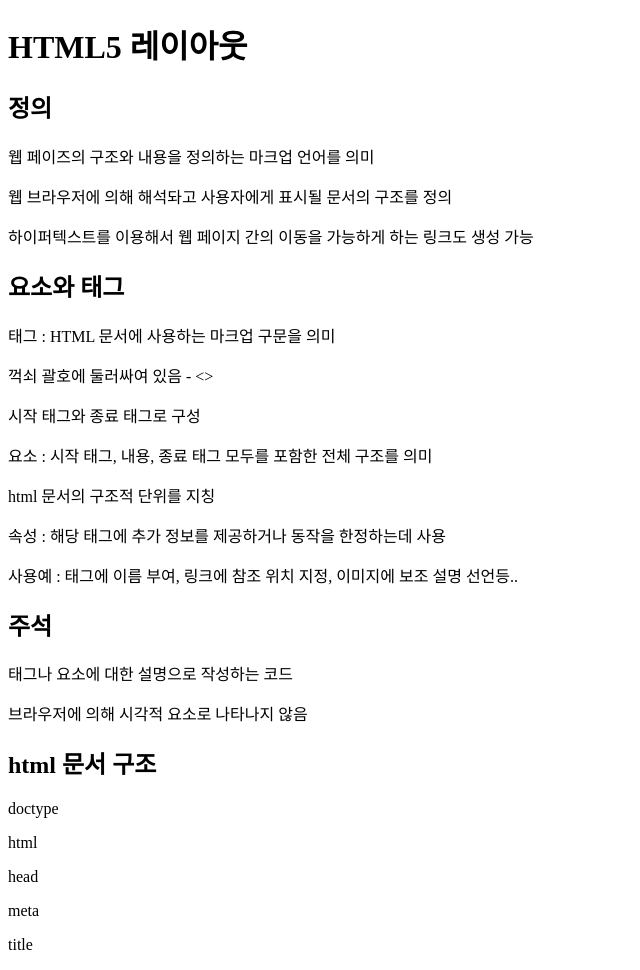
After one commit to pq100/frontends, a FastAPI app: template views/templates/html/01layout.html in a window 1280 px wide. The commit adds this page. Shown: the whole page, without its empty margins (0-640 px from the left). Run offline with FastAPI, Linux system fonts and the light colour scheme; the template is opened without the code that fills it, so the values that code supplies are empty; parts of the project's set-up code (start-up, migrations or seed data) failed here and were passed over.

Commit message:
html5 - 태그, 요소, 속성, 문서 구조

```diff
--- a/main.py
+++ b/main.py
@@ -2,10 +2,10 @@ from fastapi import FastAPI, Request
 from starlette.responses import HTMLResponse
 from starlette.templating import Jinja2Templates
 
-from views.app.routes.css import css_router
-from views.app.routes.html import html_router
-from views.app.routes.jscript import jscript_router
-from views.app.routes.sungjuk import sungjuk_router
+from app.routes.css import css_router
+from app.routes.html import html_router
+from app.routes.jscript import jscript_router
+from app.routes.sungjuk import sungjuk_router
 
 app = FastAPI()
 templates = Jinja2Templates(directory="views/templates") # jinja2 설정
@@ -15,6 +15,7 @@ app.include_router(sungjuk_router, prefix='/sungjuk')
 app.include_router(html_router, prefix='/html')
 app.include_router(css_router, prefix='/css')
 app.include_router(jscript_router, prefix='/js')
+app.include_router(emp_router, prefix='/emp')
 
 # index 라우트
 @app.get("/", response_class=HTMLResponse)
--- /dev/null
+++ b/views/templates/html/01layout.html
@@ -0,0 +1,36 @@
+<!DOCTYPE html>
+<html lang="ko">
+<head>
+    <meta charset="UTF-8">
+    <title>HTML5 레이아웃</title>
+</head>
+<body>
+<h1>HTML5 레이아웃</h1>
+<h2>정의</h2>
+<p>웹 페이즈의 구조와 내용을 정의하는 마크업 언어를 의미</p>
+<p>웹 브라우저에 의해 해석돠고 사용자에게 표시될 문서의 구조를 정의</p>
+<p>하이퍼텍스트를 이용해서 웹 페이지 간의 이동을 가능하게 하는 링크도 생성 가능 </p>
+
+
+<h2>요소와 태그</h2>
+<p>태그 : HTML 문서에 사용하는 마크업 구문을 의미</p>
+<p>꺽쇠 괄호에 둘러싸여 있음 - <> </p>
+<p>시작 태그와 종료 태그로 구성</p>
+<p>요소 : 시작 태그, 내용, 종료 태그 모두를 포함한 전체 구조를 의미</p>
+<p>html 문서의 구조적 단위를 지칭</p>
+<p>속성 : 해당 태그에 추가 정보를 제공하거나 동작을 한정하는데 사용</p>
+<p>사용예 : 태그에 이름 부여, 링크에 참조 위치 지정, 이미지에 보조 설명 선언등..</p>
+
+<h2>주석</h2>
+<!-- 이것은 주석입니다. -->
+<p>태그나 요소에 대한 설명으로 작성하는 코드</p>
+<p>브라우저에 의해 시각적 요소로 나타나지 않음</p>
+
+<h2>html 문서 구조</h2>
+<p>doctype</p>
+<p>html</p>
+<p>head</p>
+<p>meta</p>
+<p>title</p>
+</body>
+</html>
--- a/views/templates/index.html
+++ b/views/templates/index.html
@@ -6,7 +6,8 @@
 </head>
 <body>
 <h1>Hello, FastAPI!!</h1>
-<img src="https://cdn.globale.co.kr/news/photo/202304/23446_30460_3948.jpg">
+<img src="https://cdn.globale.co.kr/news/photo/202304/23446_30460_3948.jpg"
+     alt="뉴진스 로고">
 
 </body>
 </html>
```
Also changed, not shown: app/routes/html.py (added, +22 -0 lines), views/app/routes/html.py (deleted, +0 -9 lines), views/templates/html/index.html (added, +13 -0 lines).
